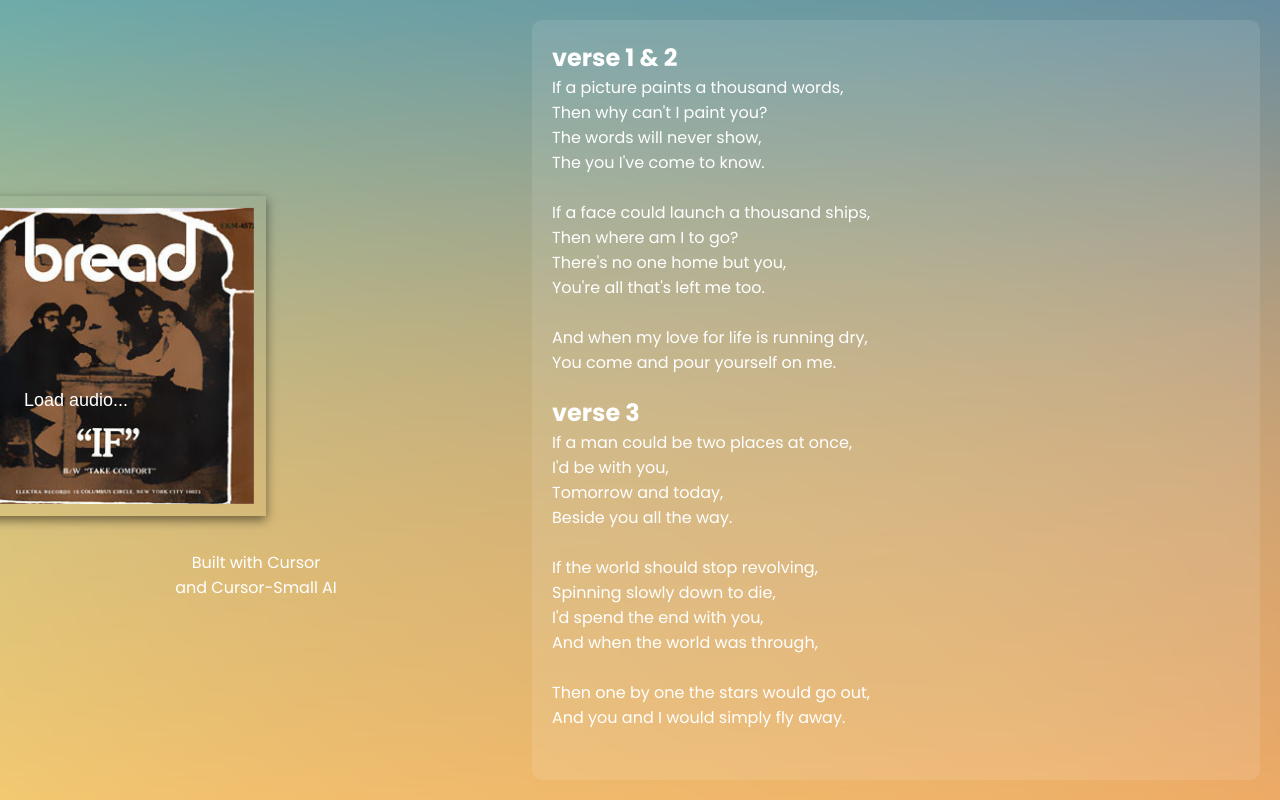
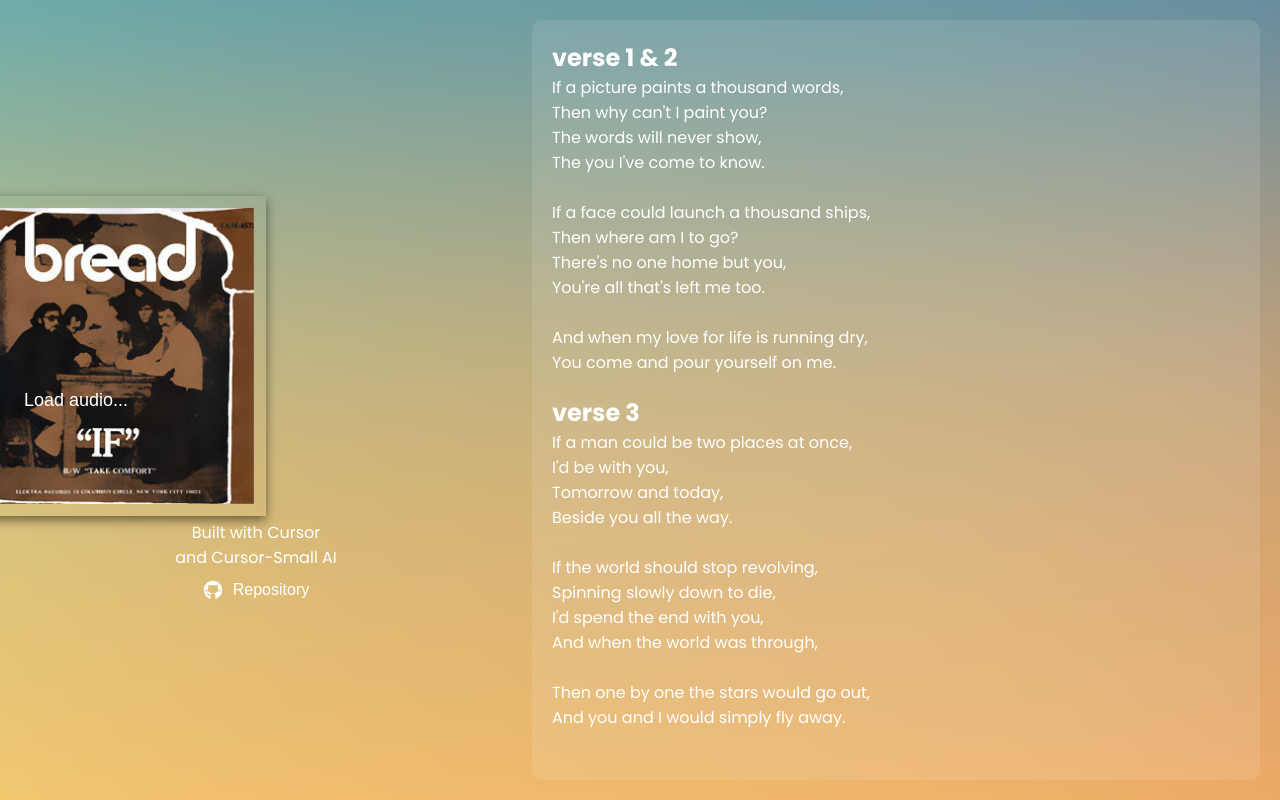
Before and after one commit to hidayatabisena/vinylplayer, a Next.js app: page / in a window 1280 px wide. Built offline with nearby package versions, Linux system fonts and the light colour scheme; no server answers.

Commit message:
Add github SVG image

```diff
--- a/app/components/VinylPlayer.tsx
+++ b/app/components/VinylPlayer.tsx
@@ -124,6 +124,14 @@
         Built with Cursor<br />
         and Cursor-Small AI
       </div>
+      <div style={{ marginTop: '10px' }}>
+  <a href="https://github.com/hidayatabisena/vinylplayer.git" target="_blank" rel="noopener noreferrer" style={{ color: 'white', textDecoration: 'none', display: 'flex', alignItems: 'center' }}>
+    <svg xmlns="http://www.w3.org/2000/svg" x="0px" y="0px" width="20" height="20" viewBox="0 0 50 50" fill="white" style={{ marginRight: '5px' }}>
+      <path d="M17.791,46.836C18.502,46.53,19,45.823,19,45v-5.4c0-0.197,0.016-0.402,0.041-0.61C19.027,38.994,19.014,38.997,19,39 c0,0-3,0-3.6,0c-1.5,0-2.8-0.6-3.4-1.8c-0.7-1.3-1-3.5-2.8-4.7C8.9,32.3,9.1,32,9.7,32c0.6,0.1,1.9,0.9,2.7,2c0.9,1.1,1.8,2,3.4,2 c2.487,0,3.82-0.125,4.622-0.555C21.356,34.056,22.649,33,24,33v-0.025c-5.668-0.182-9.289-2.066-10.975-4.975 c-3.665,0.042-6.856,0.405-8.677,0.707c-0.058-0.327-0.108-0.656-0.151-0.987c1.797-0.296,4.843-0.647,8.345-0.714 c-0.112-0.276-0.209-0.559-0.291-0.849c-3.511-0.178-6.541-0.039-8.187,0.097c-0.02-0.332-0.047-0.663-0.051-0.999 c1.649-0.135,4.597-0.27,8.018-0.111c-0.079-0.5-0.13-1.011-0.13-1.543c0-1.7,0.6-3.5,1.7-5c-0.5-1.7-1.2-5.3,0.2-6.6 c2.7,0,4.6,1.3,5.5,2.1C21,13.4,22.9,13,25,13s4,0.4,5.6,1.1c0.9-0.8,2.8-2.1,5.5-2.1c1.5,1.4,0.7,5,0.2,6.6c1.1,1.5,1.7,3.2,1.6,5 c0,0.484-0.045,0.951-0.11,1.409c3.499-0.172,6.527-0.034,8.204,0.102c-0.002,0.337-0.033,0.666-0.051,0.999 c-1.671-0.138-4.775-0.28-8.359-0.089c-0.089,0.336-0.197,0.663-0.325,0.98c3.546,0.046,6.665,0.389,8.548,0.689 c-0.043,0.332-0.093,0.661-0.151,0.987c-1.912-0.306-5.171-0.664-8.879-0.682C35.112,30.873,31.557,32.75,26,32.969V33 c2.6,0,5,3.9,5,6.6V45c0,0.823,0.498,1.53,1.209,1.836C41.37,43.804,48,35.164,48,25C48,12.318,37.683,2,25,2S2,12.318,2,25 C2,35.164,8.63,43.804,17.791,46.836z"></path>
+    </svg>
+    <span style={{ marginLeft: '5px' }}>Repository</span>
+  </a>
+</div>
       <style jsx global>{`
             @keyframes spin {
               from {
```
